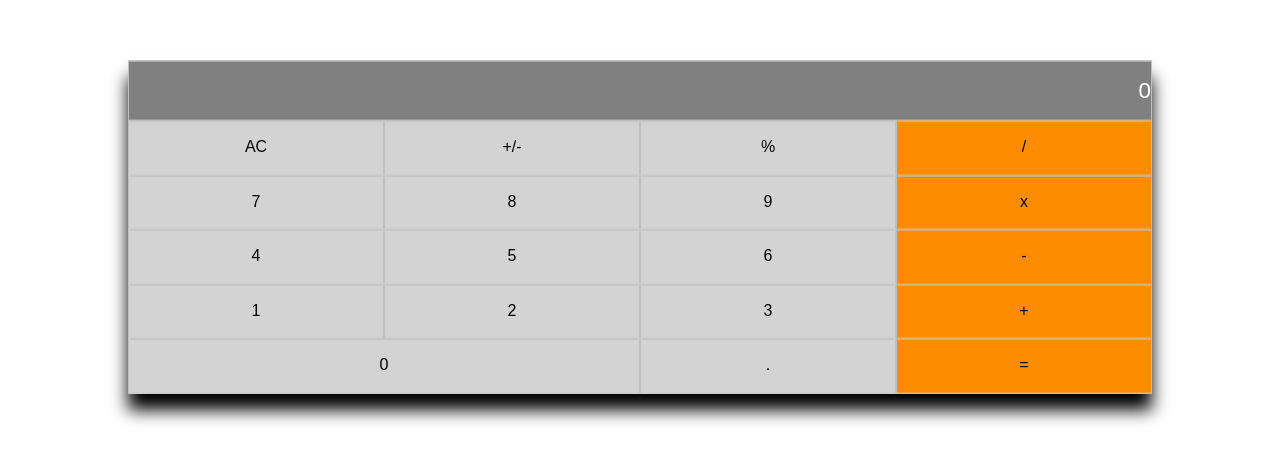
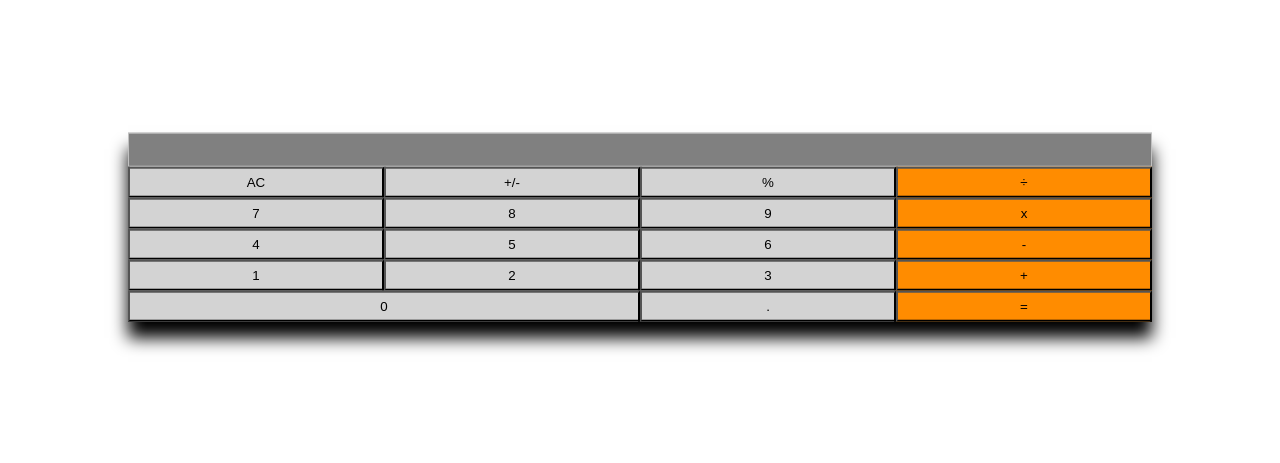
Before and after one commit to SnakyMz/Math-Magicians, a React (Create React App) app: page / in a window 1280 px wide. Shown: the part 173-636 px from the top of the page. Built offline with nearby package versions, Linux system fonts and the light colour scheme.

Commit message:
Add Calculator functionality

```diff
--- a/src/components/Calculator.js
+++ b/src/components/Calculator.js
@@ -1,36 +1,46 @@
+import React, { useState } from 'react';
+import calculate from '../logic/calculator';
+
 function Calculator() {
+  const [state, setState] = useState({
+    total: null,
+    next: null,
+    operation: null,
+  });
+
+  const handleClick = (btnName) => {
+    const result = calculate(state, btnName);
+    setState(result);
+  };
+
   return (
     <section id="calculator">
       <div className="operators">
-        <Display />
-        <span className="grey">AC</span>
-        <span className="grey">+/-</span>
-        <span className="grey">%</span>
-        <span className="orange">/</span>
-        <span className="grey">7</span>
-        <span className="grey">8</span>
-        <span className="grey">9</span>
-        <span className="orange">x</span>
-        <span className="grey">4</span>
-        <span className="grey">5</span>
-        <span className="grey">6</span>
-        <span className="orange">-</span>
-        <span className="grey">1</span>
-        <span className="grey">2</span>
-        <span className="grey">3</span>
-        <span className="orange">+</span>
-        <span className="grey zero">0</span>
-        <span className="grey">.</span>
-        <span className="orange">=</span>
+        <span className="display">
+          {`${state.total || ''}${state.operation || ''}${state.next || ''}`}
+        </span>
+        <button type="button" className="grey" onClick={() => handleClick('AC')}>AC</button>
+        <button type="button" className="grey" onClick={() => handleClick('+/-')}>+/-</button>
+        <button type="button" className="grey" onClick={() => handleClick('%')}>%</button>
+        <button type="button" className="orange" onClick={() => handleClick('÷')}>÷</button>
+        <button type="button" className="grey" onClick={() => handleClick('7')}>7</button>
+        <button type="button" className="grey" onClick={() => handleClick('8')}>8</button>
+        <button type="button" className="grey" onClick={() => handleClick('9')}>9</button>
+        <button type="button" className="orange" onClick={() => handleClick('x')}>x</button>
+        <button type="button" className="grey" onClick={() => handleClick('4')}>4</button>
+        <button type="button" className="grey" onClick={() => handleClick('5')}>5</button>
+        <button type="button" className="grey" onClick={() => handleClick('6')}>6</button>
+        <button type="button" className="orange" onClick={() => handleClick('-')}>-</button>
+        <button type="button" className="grey" onClick={() => handleClick('1')}>1</button>
+        <button type="button" className="grey" onClick={() => handleClick('2')}>2</button>
+        <button type="button" className="grey" onClick={() => handleClick('3')}>3</button>
+        <button type="button" className="orange" onClick={() => handleClick('+')}>+</button>
+        <button type="button" className="grey zero" onClick={() => handleClick('0')}>0</button>
+        <button type="button" className="grey" onClick={() => handleClick('.')}>.</button>
+        <button type="button" className="orange" onClick={() => handleClick('=')}>=</button>
       </div>
     </section>
   );
 }
 
-function Display() {
-  return (
-    <span className="display">0</span>
-  );
-}
-
 export default Calculator;
```
